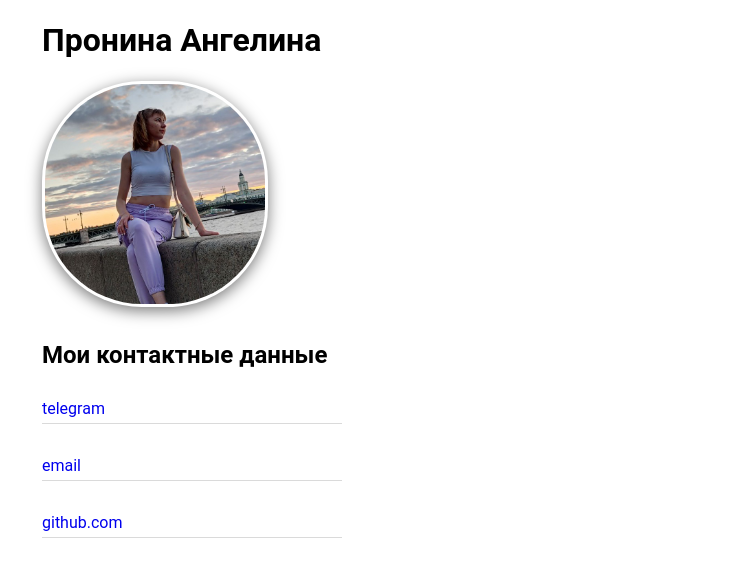
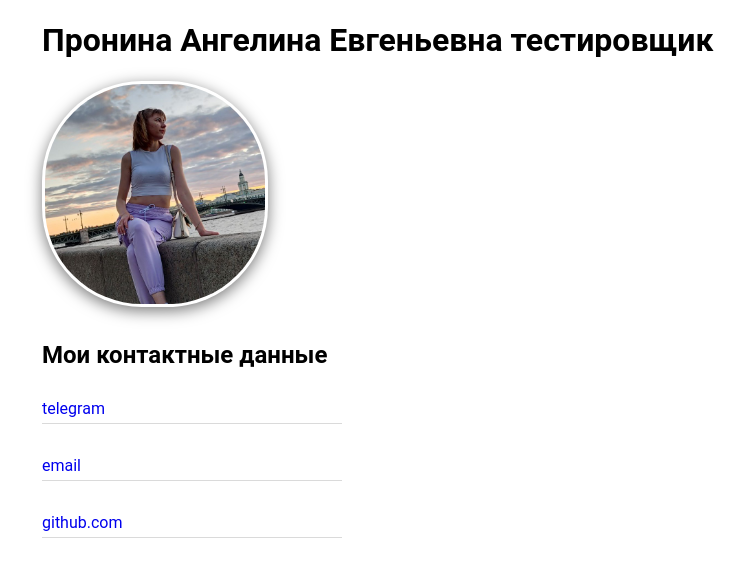
Before and after one commit to Angelina000000000/Angelina000000000.github.io, a plain HTML site: page index.html in a window 1280 px wide. Shown: the whole page, without its empty margins (78-821 px from the left). Drawn offline with Linux system fonts and the light colour scheme.

Commit message:
добавила отчество

```diff
--- a/index.html
+++ b/index.html
@@ -6,7 +6,7 @@
 </head>
 
 <body class="container">
-		<h1>Пронина Ангелина</h1>
+		<h1>Пронина Ангелина Евгеньевна тестировщик</h1>
 
 		<div class="item">
 			<img class="photo" src="me.jpg" width="220" height="220" alt="фото">
```
